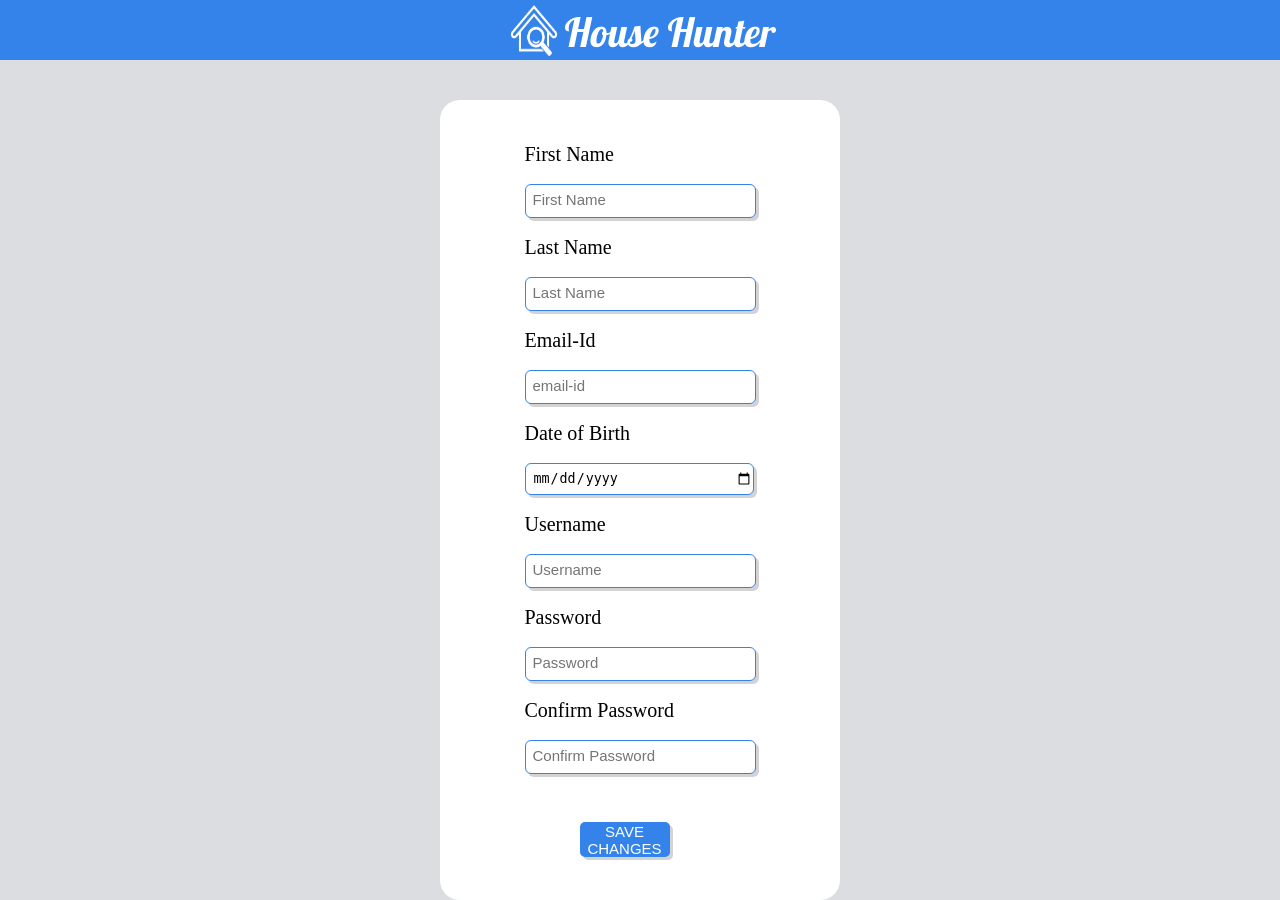
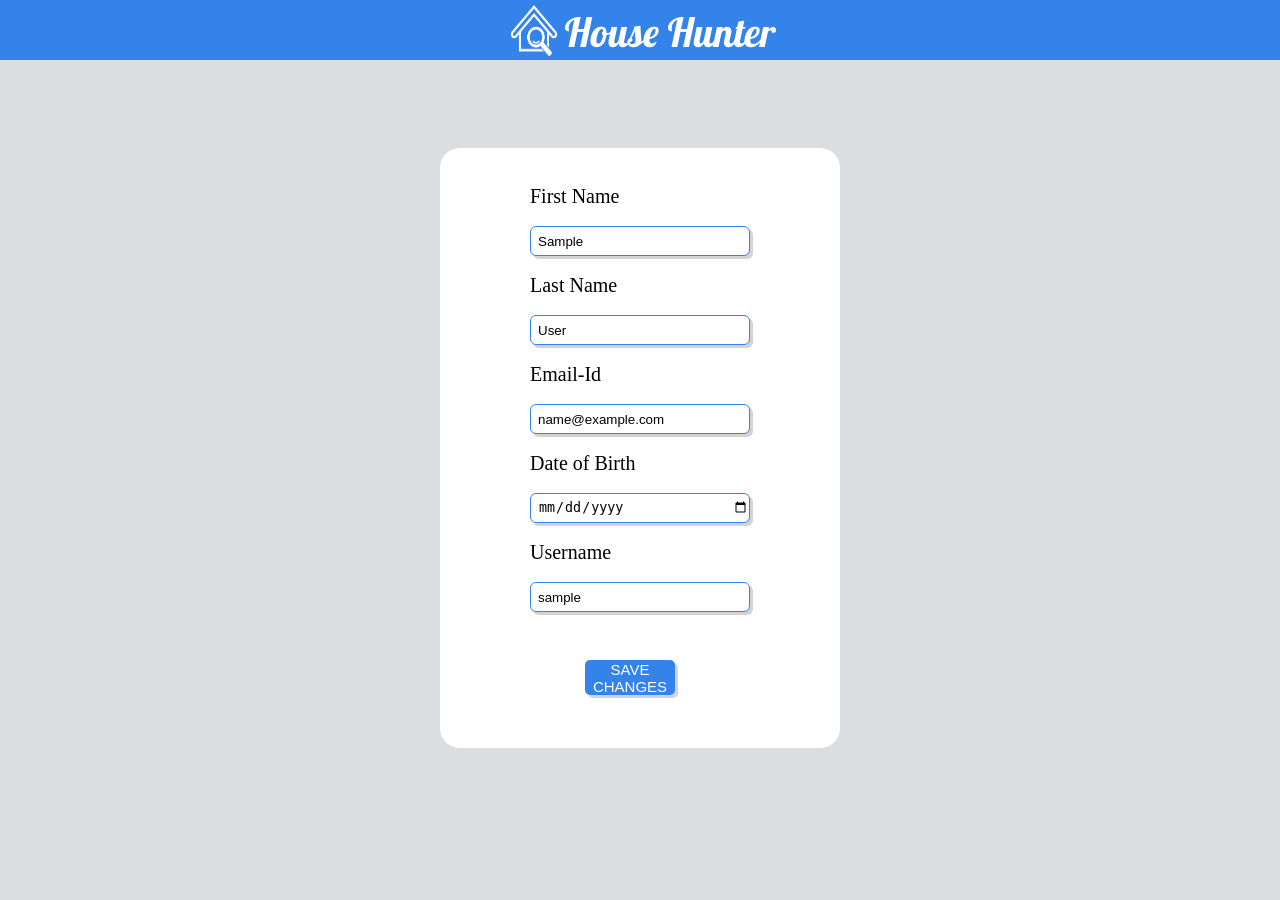
Before and after one commit to Root-too/House-Hunter, a PHP site: page /House-Hunter/profile.php in a window 1280 px wide. After the commit the page ends 748 px from the top, so only its background shows below. Run offline with PHP 8.4, Linux system fonts and the light colour scheme; the visitor is signed in with stand-in values (Sample User, id 1); tables that the repository leaves empty or names only in its code hold one stand-in row (values such as "Sample post").

Commit message:
edit profile

```diff
--- /dev/null
+++ b/client/profile.css
@@ -0,0 +1,73 @@
+body,html{
+    margin: 0;
+    padding: 0;
+}
+
+body{
+    background-color: #dcdde0;
+}
+
+.login-flex{
+    display: flex;
+    flex-direction: column;
+    background: white;
+    width:400px;
+    height:600px;
+    border-radius: 20px;
+    justify-content: center;
+    align-items: center;
+    margin-left:auto;
+    margin-right:auto;
+    margin-top:130px;
+
+}
+
+.navbar{
+    background-color:  #3483eb;
+    width: 100%;
+    height: 60px;
+    position: fixed;
+    top: 0;
+    display: flex;
+}
+
+.header{
+    display: flex;
+    margin-left: auto;
+    margin-right: auto;
+}
+
+.text{
+    margin-top: 7px;
+    font-size: 40px;
+    color:white;
+    /* font-family: "Comic Sans MS", cursive, sans-serif; */
+    font-family: 'Lobster', cursive;
+}
+
+.login-flex button{
+    background-color:#3483eb;
+    color: white;
+    border: 0;
+    border-radius: 5px;
+    height:35px;
+    width:90px;
+    font-size:15px;
+    margin-left:55px;
+    margin-top:30px;
+    box-shadow: 3px 3px lightgrey;
+
+}
+
+.login-flex input::placeholder{
+    font-size: 15px;
+}
+
+.form-input{
+    width: 220px;
+    height: 30px;
+    border:solid #3483eb 1.2px;
+    border-radius: 6px;
+    padding-left:7px;
+    box-shadow: 3px 3px lightgrey;
+}
--- a/client/profile.php
+++ b/client/profile.php
@@ -1,8 +1,45 @@
+<?php
+     require('connect.php');
+    session_start();
+
+    $username = $_SESSION['username'];
+    $id = $_SESSION['id'];
+
+
+    $sql = 'SELECT * FROM register WHERE id= ?';
+    $stmt= $pdo->prepare($sql);
+    $stmt->execute([$id]);
+    $post = $stmt->fetch();
+
+
+
+    if(isset($_POST['save']))
+    {
+        $fname = htmlentities($_POST['fname']);
+        $lname = htmlentities($_POST['lname']);
+        $dob = htmlentities($_POST['dob']);
+        $email =  htmlentities($_POST['email']);
+        $username=  htmlentities($_POST['username']);
+
+        $sql='UPDATE register SET fname = ? ,lname =? ,email=?,dob=?,username=? WHERE id= ?';
+        $stmt = $pdo->prepare($sql);
+        $stmt->execute([$fname,$lname,$email,$dob,$username,$id]);
+        // echo 'post updated';
+
+        header('Location: feed.php');
+    }
+    else{
+        echo 'post not updated';
+    }
+
+?>
+
+
 <!DOCTYPE html>
 <html>
 
     <head>
-        <link rel="stylesheet" type="text/css" href="register.css">
+        <link rel="stylesheet" type="text/css" href="profile.css">
         <link href="https://fonts.googleapis.com/css?family=Pacifico&display=swap" rel="stylesheet">
         <link href="https://fonts.googleapis.com/css?family=Lobster&display=swap" rel="stylesheet">
         <title>Profile page</title>
@@ -16,38 +53,29 @@
                     </div>
             </div>
             <div class="login-flex">
-                    <form class="user-login" method="post" action="<?php echo $_SERVER['PHP_SELF']; ?>">
+                    <form class="user-login" method="POST" action="<?php echo $_SERVER['PHP_SELF']; ?>">
                             <label style="margin-top: 50px; font-size: 20px">First Name</label>
                             <br><br>
-                            <input type="text" class="form-input" name="firstName" placeholder="First Name">
+                            <input type="text" class="form-input" name="fname" placeholder="First Name" value="<?php echo $post->fname; ?>" >
                             <br><br>
-                            <label style="margin-top: 50px; font-size: 20px">Last Name</label>
+                            <label style="margin-top: 50px; font-size: 20px">Last Name </label>
                             <br><br>
-                            <input type="text" class="form-input" name="lastName" placeholder="Last Name">
+                            <input type="text" class="form-input" name="lname" placeholder="Last Name" value="<?php echo $post->lname; ?>">
                             <br><br>
                             <label style="margin-top: 50px; font-size: 20px">Email-Id</label>
                             <br><br>
-                            <input type="email" class="form-input" name="email-id" placeholder="email-id">
+                            <input type="email" class="form-input" name="email" placeholder="email-id" value="<?php echo $post->email;?>">
                             <br><br>
                             <label style="margin-top: 50px; font-size: 20px">Date of Birth</label>
                             <br><br>
-                            <input type="date" class="form-input" min="1947-01-01" name="dob" placeholder="Date of Birth">
+                            <input type="date" class="form-input" min="1947-01-01" name="dob" placeholder="Date of Birth" value="<?php echo $post->dob;?>">
                             <br><br>
                             <label style="margin-top: 50px; font-size: 20px">Username</label>
                             <br><br>
-                            <input type="text" class="form-input" name="Username" placeholder="Username">
-                            <br><br>
-                            <label style="margin-top: 70px;font-size: 20px" >Password</label>
-                            <br><br>
-                            <input type="password" class="form-input" name="password"  placeholder="Password">
-                            <br><br>
-                            <label style="margin-top: 70px;font-size: 20px" >Confirm Password</label>
-                            <br><br>
-                            <input type="password" class="form-input" name="confirmPassword"  placeholder="Confirm Password">
-                            <br><br>
+                            <input type="text" class="form-input" name="username" placeholder="Username" value="<?php echo $post->username;?>">
+                            <br> <br>
+                            <button class="register-button"  type="submit" name="save">SAVE CHANGES</button>
 
-
-                            <button class="register-button"  type="submit" name="submit">SAVE CHANGES</button>
                     </form>
 
                 </div>
```
